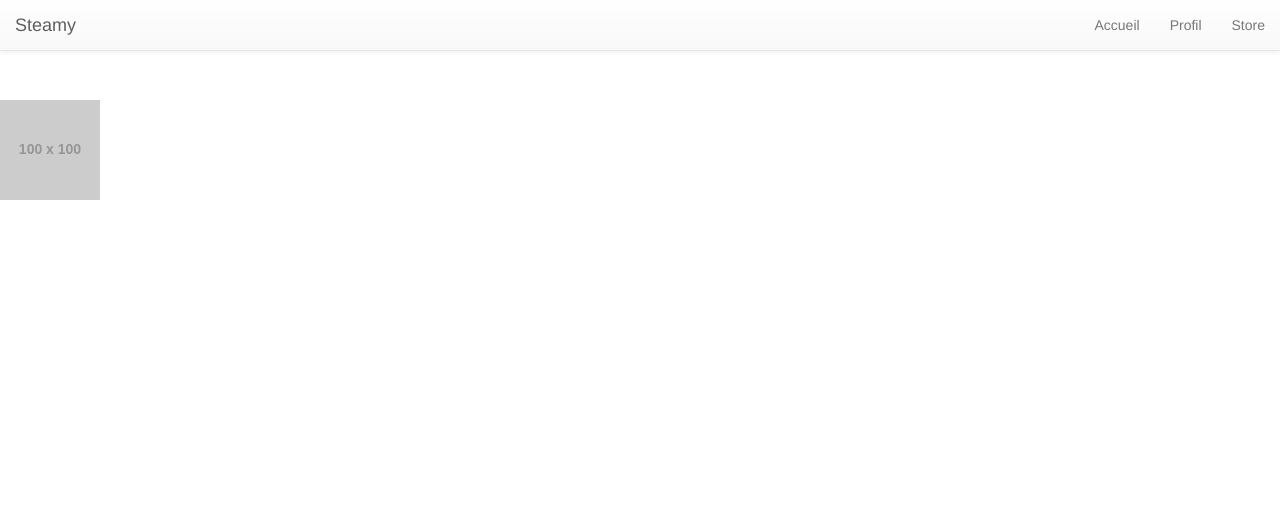
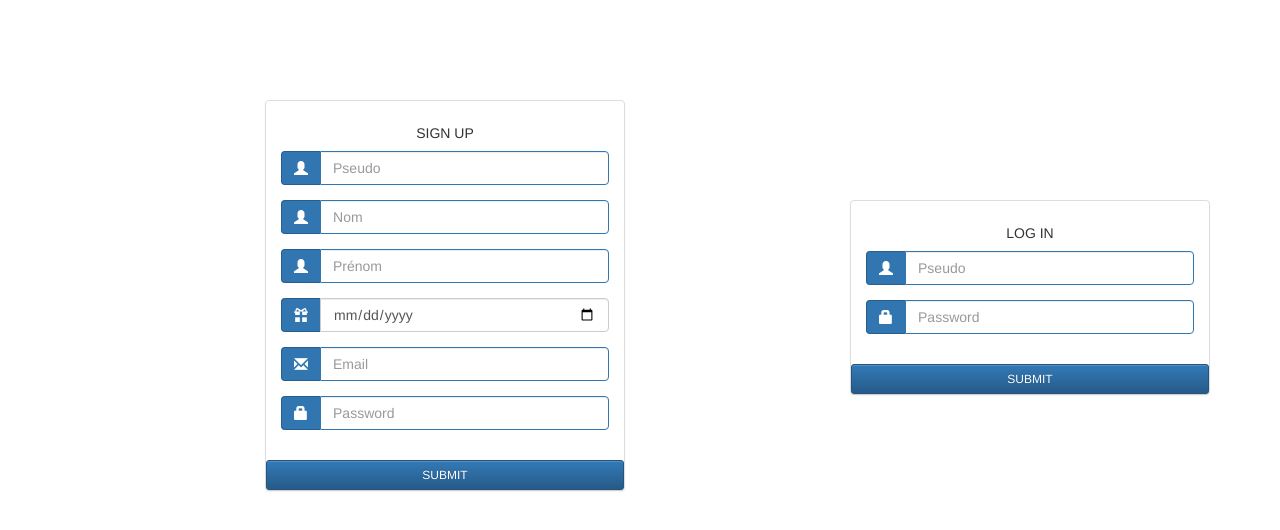
Before and after one commit to Hyce/steam_like, a PHP site: page / in a window 1280 px wide. Shown: the top 530 px of the page. Run offline with PHP 8.4, Linux system fonts and the light colour scheme; grey boxes labelled with a size stand in for pictures from a placeholder-image service; some libraries are stand-ins or nearby versions.

Commit message:
ocvziubv

```diff
--- a/css/style.css
+++ b/css/style.css
@@ -1,3 +1,26 @@
 .contain{
+    float: left;
     padding-top: 100px !important;
+    padding-left: 100px;
 }
+.bod
+{
+    margin-top: 100px;
+}
+.bo{
+    margin-top: 200px;
+}
+
+.input-group-addon
+{
+    background-color: rgb(50, 118, 177);
+    border-color: rgb(40, 94, 142);
+    color: rgb(255, 255, 255);
+}
+.form-control:focus
+{
+    background-color: rgb(50, 118, 177);
+    border-color: rgb(40, 94, 142);
+    color: rgb(255, 255, 255);
+}
+.form-signup input[type="text"],.form-signup input[type="password"] { border: 1px solid rgb(50, 118, 177); }
--- a/header.php
+++ b/header.php
@@ -9,7 +9,7 @@
     <!-- Optional theme -->
     <link rel="stylesheet" href="https://maxcdn.bootstrapcdn.com/bootstrap/3.3.7/css/bootstrap-theme.min.css" integrity="sha384-rHyoN1iRsVXV4nD0JutlnGaslCJuC7uwjduW9SVrLvRYooPp2bWYgmgJQIXwl/Sp" crossorigin="anonymous">
 
-    <link rel="stylesheet" href="/css/style.css">
+    <link rel="stylesheet" href="css/style.css">
     <title>SteamLike</title>
 </head>
 <body>
--- a/index.php
+++ b/index.php
@@ -1,44 +1,85 @@
 <?php
 include 'header.php';
 ?>
-
-    <div class="header">
-    <!-- Fixed navbar -->
-    <nav class="navbar navbar-default navbar-fixed-top">
-        <div class="container-fluid">
-            <div class="navbar-header">
-                <button type="button" class="navbar-toggle collapsed" data-toggle="collapse" data-target="#navbar" aria-expanded="false" aria-controls="navbar">
-                    <span class="sr-only">Toggle navigation</span>
-                    <span class="icon-bar"></span>
-                    <span class="icon-bar"></span>
-                    <span class="icon-bar"></span>
-                </button>
-                <a class="navbar-brand" href="#">Steamy</a>
+<div class="log">
+    <div class="container">
+        <div class="row">
+            <div class="col-md-4 col-md-offset-2 bod">
+                <div class="panel panel-default">
+                    <div class="panel-body">
+                        <h5 class="text-center">
+                            SIGN UP</h5>
+                        <form class="form form-signup" role="form">
+                            <div class="form-group">
+                                <div class="input-group">
+                                    <span class="input-group-addon"><span class="glyphicon glyphicon-user"></span></span>
+                                    <input type="text" class="form-control" placeholder="Pseudo" />
+                                </div>
+                            </div>
+                            <div class="form-group">
+                                <div class="input-group">
+                                    <span class="input-group-addon"><span class="glyphicon glyphicon-user"></span></span>
+                                    <input type="text" class="form-control" placeholder="Nom" />
+                                </div>
+                            </div>
+                            <div class="form-group">
+                                <div class="input-group">
+                                    <span class="input-group-addon"><span class="glyphicon glyphicon-user"></span></span>
+                                    <input type="text" class="form-control" placeholder="Prénom" />
+                                </div>
+                            </div>
+                            <div class="form-group">
+                                <div class="input-group">
+                                    <span class="input-group-addon"><span class="glyphicon glyphicon-gift"></span></span>
+                                    <input type="date" class="form-control" placeholder="Date de Naissance" />
+                                </div>
+                            </div>
+                            <div class="form-group">
+                                <div class="input-group">
+                            <span class="input-group-addon"><span class="glyphicon glyphicon-envelope"></span>
+                            </span>
+                                    <input type="text" class="form-control" placeholder="Email" />
+                                </div>
+                            </div>
+                            <div class="form-group">
+                                <div class="input-group">
+                                    <span class="input-group-addon"><span class="glyphicon glyphicon-lock"></span></span>
+                                    <input type="password" class="form-control" placeholder="Password" />
+                                </div>
+                            </div>
+                    </div>
+                    <a href="http://www.jquery2dotnet.com" class="btn btn-sm btn-primary btn-block" role="button">
+                        SUBMIT</a> </form>
+                </div>
             </div>
-            <div id="navbar" class="navbar-collapse collapse">
-                <ul class="nav navbar-nav navbar-right">
-                    <li><a href="../navbar/">Accueil</a></li>
-                    <li><a href="../navbar-static-top/">Profil</a></li>
-                    <li><a href="./">Store</a></li>
-                </ul>
-            </div>
-            <!--/.nav-collapse -->
-        </div>
-    </nav>
-    </div>
-<div class="contain">
-    <div class="row">
-        <div class="col-md-9">
-            <div>
-                <div class="profile"><img class="media-object" src="http://placehold.it/100x100/" alt="post2">
+            <div class="col-md-4 col-md-offset-2 bo">
+                <div class="panel panel-default">
+                    <div class="panel-body">
+                        <h5 class="text-center">
+                            LOG IN</h5>
+                        <form class="form form-signup" role="form">
+                            <div class="form-group">
+                                <div class="input-group">
+                                    <span class="input-group-addon"><span class="glyphicon glyphicon-user"></span></span>
+                                    <input type="text" class="form-control" placeholder="Pseudo" />
+                                </div>
+                            </div>
+                            <div class="form-group">
+                                <div class="input-group">
+                                    <span class="input-group-addon"><span class="glyphicon glyphicon-lock"></span></span>
+                                    <input type="password" class="form-control" placeholder="Password" />
+                                </div>
+                            </div>
+                    </div>
+                    <a href="http://www.jquery2dotnet.com" class="btn btn-sm btn-primary btn-block" role="button">
+                        SUBMIT</a> </form>
+                </div>
             </div>
         </div>
-        <div class="col-md-3">
+    </div>
 
-        </div>
-    </div>
 </div>
-
+</div>
 <?php
 include 'footer.php';
 ?>
```
Also changed, not shown: profile.php (added, +49 -0 lines).
